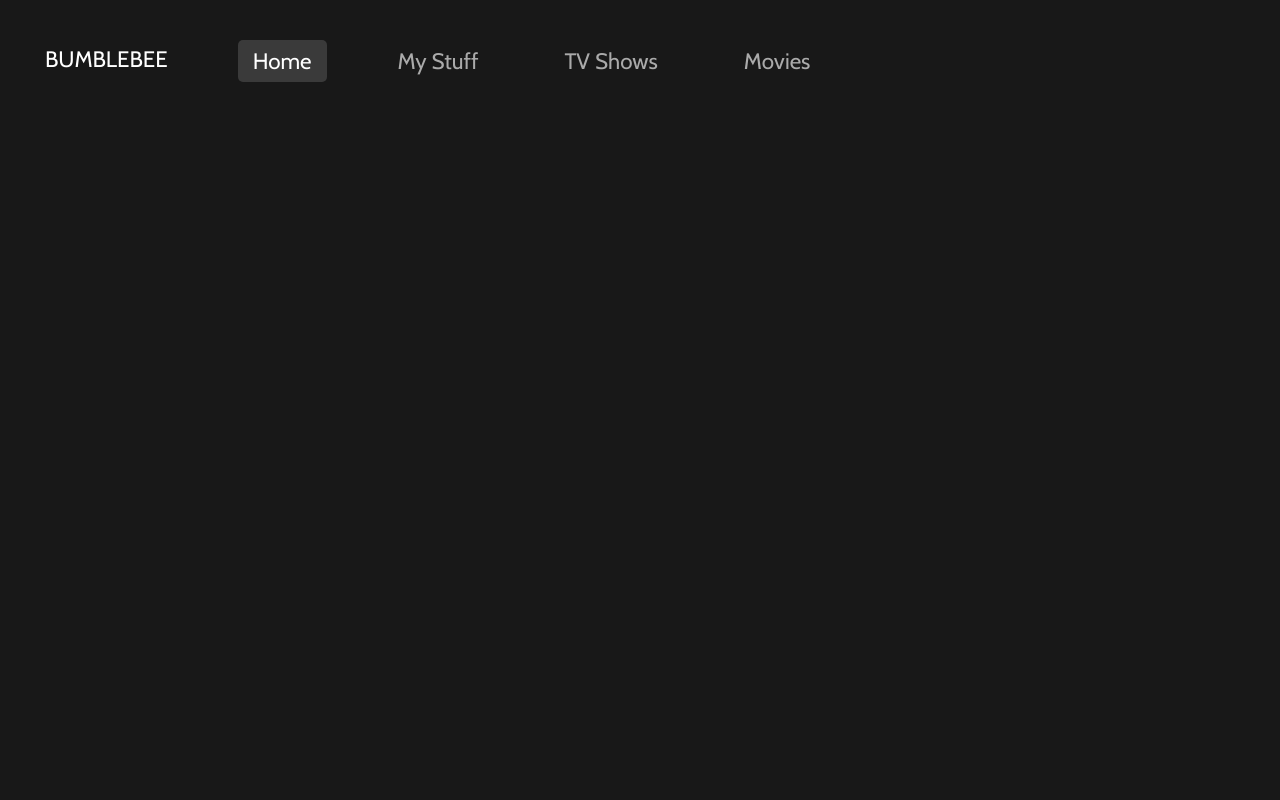
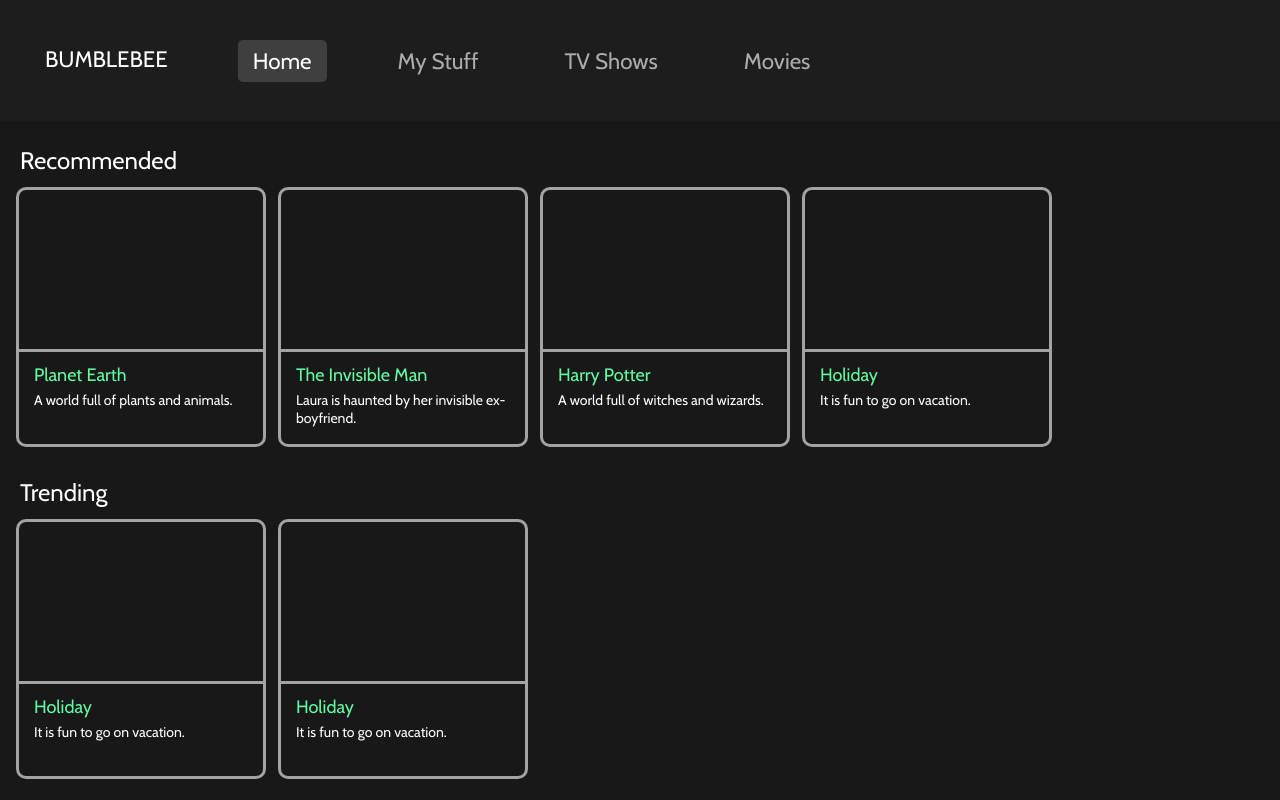
Before and after one commit to NanePothier/streaming-app, a React (Create React App) app: page /home in a window 1280 px wide. Shown: the top 800 px of the page. Built offline with nearby package versions, Linux system fonts and the light colour scheme.

Commit message:
Add movie rows and tiles

```diff
--- a/src/components/Home/HomeContainer.js
+++ b/src/components/Home/HomeContainer.js
@@ -1,10 +1,74 @@
-import React from "react";
+import React, { useState } from "react";
 import Header from "../UI/Header";
+import HomeContent from "./HomeContent";
+
+const OPTIONS = {
+  HOME: "Home",
+  MYSTUFF: "My Stuff",
+  SHOWS: "TV Shows",
+  MOVIES: "Movies",
+};
+const homeSelections = [
+  {
+    name: OPTIONS.HOME,
+    isSelected: true,
+  },
+  {
+    name: OPTIONS.MYSTUFF,
+    isSelected: false,
+  },
+  {
+    name: OPTIONS.SHOWS,
+    isSelected: false,
+  },
+  {
+    name: OPTIONS.MOVIES,
+    isSelected: false,
+  },
+];
 
 const HomeContainer = (props) => {
+  const [selections, setSelections] = useState(homeSelections);
+
+  const handleHeaderSelection = (option) => {
+    setSelections((prevSelections) =>
+      prevSelections.map((selection) => {
+        if (selection.name === option) {
+          return {
+            name: option,
+            isSelected: true,
+          };
+        }
+        return {
+          name: selection.name,
+          isSelected: false,
+        };
+      })
+    );
+  };
+
+  const getSelectionContent = () => {
+    const selected = selections.find((sel) => sel.isSelected);
+
+    if (selected.name === OPTIONS.HOME) {
+      return <HomeContent />;
+    } else if (selected.name === OPTIONS.MYSTUFF) {
+      return <div>My Stuff</div>; //TODO
+    } else if (selected.name === OPTIONS.SHOWS) {
+      return <div>Shows</div>; //TODO
+    } else {
+      return <div>Movies</div>; //TODO
+    }
+  };
+
   return (
     <>
-      <Header headerType={"home"} />
+      <Header
+        headerType={"home"}
+        selections={selections}
+        onSelectionClick={handleHeaderSelection}
+      />
+      {getSelectionContent()}
     </>
   );
 };
--- /dev/null
+++ b/src/components/Home/HomeContent.js
@@ -0,0 +1,21 @@
+import React from "react";
+import MovieRow from "./Movie/MovieRow";
+import mockData from "../../mock/movies-home.json";
+
+const HomeContent = (props) => {
+  return (
+    <div>
+      {mockData.categories.map((category) => {
+        return (
+          <MovieRow
+            key={category.type}
+            heading={category.type}
+            movies={category.movies}
+          />
+        );
+      })}
+    </div>
+  );
+};
+
+export default HomeContent;
--- /dev/null
+++ b/src/components/Home/Movie/MovieRow.js
@@ -0,0 +1,34 @@
+import classes from "./MovieRow.module.css";
+import MovieTile from "./MovieTile";
+import PropTypes from "prop-types";
+
+const MovieRow = ({ heading, movies }) => {
+  return (
+    <div className={classes.row}>
+      <div className={classes.rowTitle}>{heading}</div>
+      <div className={classes.movieTiles}>
+        {movies.map((movie, idx) => {
+          return (
+            <MovieTile
+              key={`${movie.title}${idx}`}
+              title={movie.title}
+              description={movie.description}
+            />
+          );
+        })}
+      </div>
+    </div>
+  );
+};
+
+MovieRow.propTypes = {
+  heading: PropTypes.string,
+  movies: PropTypes.array,
+};
+
+MovieRow.defaultProps = {
+  heading: "",
+  movies: [],
+};
+
+export default MovieRow;
--- /dev/null
+++ b/src/components/Home/Movie/MovieRow.module.css
@@ -0,0 +1,14 @@
+.row {
+  margin: 25px 10px;
+}
+
+.rowTitle {
+  color: white;
+  font-size: 24px;
+  margin-bottom: 6px;
+  margin-left: 10px;
+}
+
+.movieTiles {
+  display: flex;
+}
--- /dev/null
+++ b/src/components/Home/Movie/MovieTile.js
@@ -0,0 +1,26 @@
+import React from "react";
+import classes from "./MovieTile.module.css";
+import PropTypes from "prop-types";
+
+const MovieTile = ({ title, description }) => {
+  return (
+    <div className={classes.movieTile}>
+      <div className={classes.infoBox}>
+        <div className={classes.title}>{title}</div>
+        <div className={classes.description}>{description}</div>
+      </div>
+    </div>
+  );
+};
+
+MovieTile.propTypes = {
+  title: PropTypes.string,
+  description: PropTypes.string,
+};
+
+MovieTile.defaultProps = {
+  title: "",
+  description: "",
+};
+
+export default MovieTile;
--- /dev/null
+++ b/src/components/Home/Movie/MovieTile.module.css
@@ -0,0 +1,30 @@
+.movieTile {
+  width: 250px;
+  height: 260px;
+  border-radius: 10px;
+  border: 3px solid rgba(255, 255, 255, 0.6);
+  display: flex;
+  flex-direction: column;
+  justify-content: flex-end;
+  margin: 6px;
+}
+
+.infoBox {
+  width: 100%;
+  height: 95px;
+  border-top: 3px solid rgba(255, 255, 255, 0.6);
+  display: flex;
+  flex-direction: column;
+  padding: 12px 15px;
+}
+
+.title {
+  color: rgb(97, 251, 161);
+  font-size: 18px;
+  padding-bottom: 5px;
+}
+
+.description {
+  color: white;
+  font-size: 14px;
+}
--- a/src/components/UI/Header.js
+++ b/src/components/UI/Header.js
@@ -1,4 +1,4 @@
-import React, { useState } from "react";
+import React from "react";
 import { useHistory } from "react-router-dom";
 import classes from "./Header.module.css";
 import Button from "./Button";
@@ -7,30 +7,10 @@ import HeaderOption from "./HeaderOption";
 
 const WELCOME = "welcome";
 const HOME = "home";
-const defaultSelections = [
-  {
-    name: "Home",
-    isSelected: true,
-  },
-  {
-    name: "My Stuff",
-    isSelected: false,
-  },
-  {
-    name: "TV Shows",
-    isSelected: false,
-  },
-  {
-    name: "Movies",
-    isSelected: false,
-  },
-];
 
-const Header = ({ headerType }) => {
+const Header = ({ headerType, selections, onSelectionClick }) => {
   const history = useHistory();
   const logo = headerType === WELCOME ? "BumbleBee" : "BUMBLEBEE";
-
-  const [selections, setSelections] = useState(defaultSelections);
 
   const loginHandler = () => {};
 
@@ -43,20 +23,7 @@ const Header = ({ headerType }) => {
   };
 
   const handleOptionSelected = (option) => {
-    setSelections((prevSelections) =>
-      prevSelections.map((selection) => {
-        if (selection.name === option) {
-          return {
-            name: option,
-            isSelected: true,
-          };
-        }
-        return {
-          name: selection.name,
-          isSelected: false,
-        };
-      })
-    );
+    onSelectionClick(option);
   };
 
   return (
@@ -100,10 +67,14 @@ const Header = ({ headerType }) => {
 
 Header.propTypes = {
   headerType: PropTypes.string,
+  selections: PropTypes.array,
+  onSelectionClick: PropTypes.func,
 };
 
 Header.defaultProps = {
   headerType: "welcome",
+  selections: [],
+  onSelectionClick: () => {},
 };
 
 export default Header;
--- a/src/components/UI/Header.module.css
+++ b/src/components/UI/Header.module.css
@@ -15,6 +15,7 @@
 
 .homeHeader {
   display: flex;
+  background-color: rgba(255, 255, 255, 0.02);
 }
 
 .homeLogo {
--- /dev/null
+++ b/src/mock/movies-home.json
@@ -0,0 +1,47 @@
+{
+    "categories": [
+        {
+            "type": "Recommended",
+            "movies": [
+                {
+                    "title": "Planet Earth",
+                    "description": "A world full of plants and animals."
+                },
+                {
+                    "title": "The Invisible Man",
+                    "description": "Laura is haunted by her invisible ex-boyfriend."
+                },
+                {
+                    "title": "Harry Potter",
+                    "description": "A world full of witches and wizards."
+                },
+                {
+                    "title": "Holiday",
+                    "description": "It is fun to go on vacation."
+                }
+            ]
+        },
+        {
+            "type": "Trending",
+            "movies": [
+                {
+                    "title": "Holiday",
+                    "description": "It is fun to go on vacation."
+                },
+                {
+                    "title": "Holiday",
+                    "description": "It is fun to go on vacation."
+                }
+            ]
+        },
+        {
+            "type": "My Library",
+            "movies": [
+                {
+                    "title": "Holiday",
+                    "description": "It is fun to go on vacation."
+                }
+            ]
+        }
+    ]
+}
```
